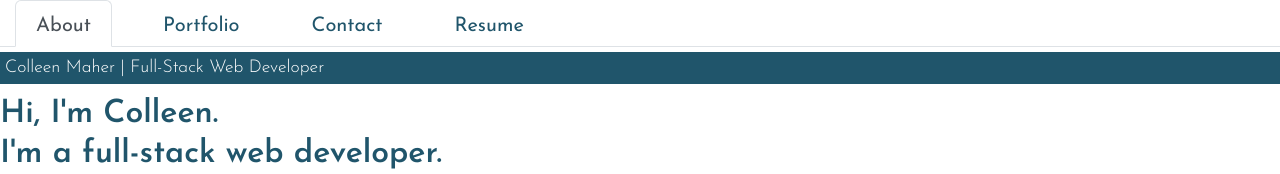
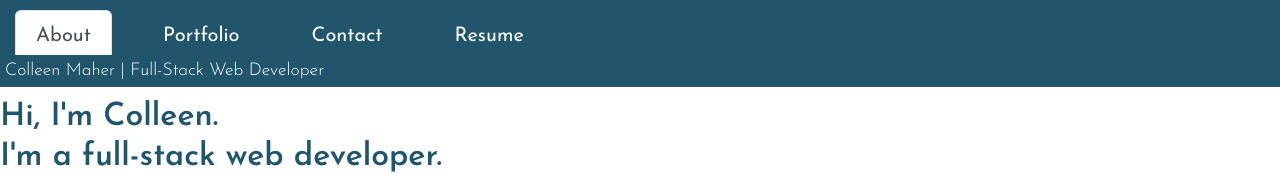
Before and after one commit to cpm-128/portfolio-react-router, a React (Create React App) app: page / in a window 1280 px wide. Shown: the top 174 px of the page. Built offline with nearby package versions, Linux system fonts and the light colour scheme.

Commit message:
updated styling to nav and header

```diff
--- a/src/components/Header.js
+++ b/src/components/Header.js
@@ -2,7 +2,7 @@ import React from 'react';
 
 function Header() {
     return (
-        <div>
+        <div className='padding-top-0'>
             <h1 className='text-color-light bg-color-primary padding-standard font-size-p light-font-weight'>
                 Colleen Maher | Full-Stack Web Developer
             </h1>
--- a/src/components/NavTabs.js
+++ b/src/components/NavTabs.js
@@ -4,7 +4,7 @@ function NavTabs({ currentPage, handlePageChange }) {
     return (
         <nav>
 
-        <ul className='nav nav-tabs'>
+        <ul className='nav nav-tabs bg-color-primary'>
 
             {/* ABOUT */}
             <li className='nav-item'>
--- a/src/styles.css
+++ b/src/styles.css
@@ -98,13 +98,17 @@ a {
 nav {
     width: 100%;
     justify-content: center;
+    padding-top: 10px;
+    background-color: var(--primary);
 }
 
 .nav a {
     padding: 10px 20px 5px 20px;
     margin: 0 15px;
     transition: all 0.2s;
-    color: var(--primary);
+    background-color: var(--secondary);
+    color: var(--light);
+    border-radius: var(--border-radius);
 }
 
 .nav a:hover {
@@ -143,6 +147,11 @@ nav {
 
 .padding-top-20px {
     padding: 20px 0 0 0;
+}
+
+.padding-top-0 {
+    padding-top: 0;
+    margin-top: -7px;
 }
 
 .font-size-p {
```
